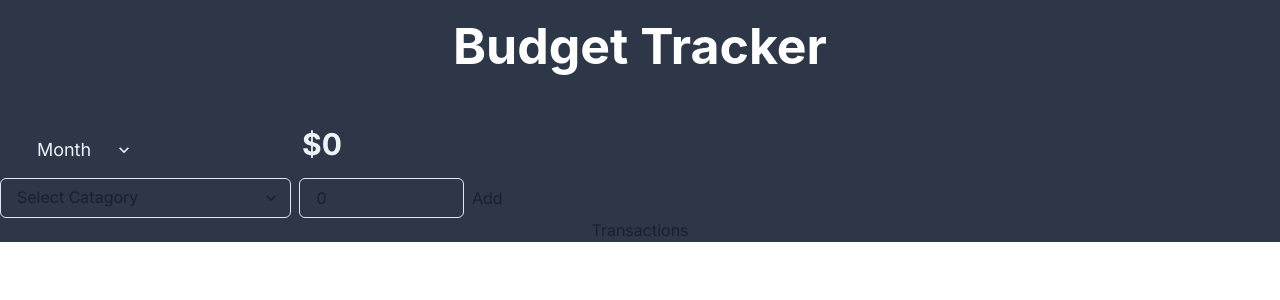
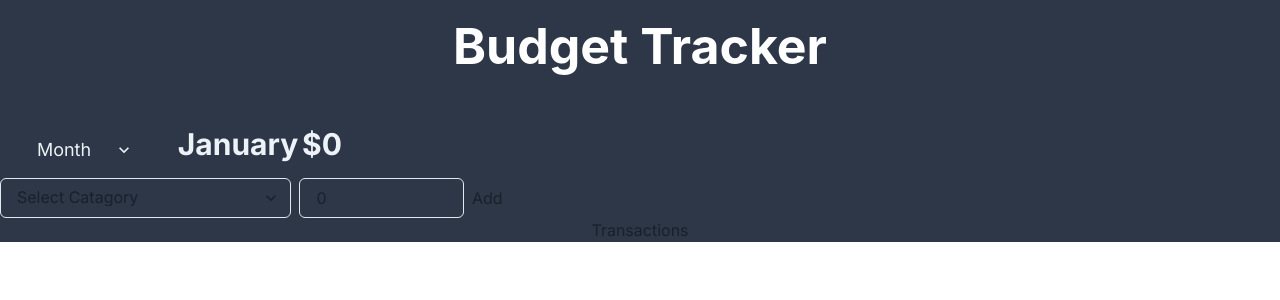
Before and after one commit to Jasonchen272/Budget-Tracker, a Next.js app: page / in a window 1280 px wide. Shown: the top 300 px of the page. Built offline with nearby package versions, Linux system fonts and the light colour scheme.

Commit message:
curr_month

```diff
--- a/components/Subheader.tsx
+++ b/components/Subheader.tsx
@@ -13,7 +13,7 @@ function SubHeader({ curr_month, total}: SubHeaderProps) {
         'September', 'October', 'November', 'December',
       ];
 
-      const [month, setMonth] = useState<string>('')
+      const [month, setMonth] = useState<string>(curr_month)
 
       const handleMonth = (e) => {
         e.preventDefault();
```
